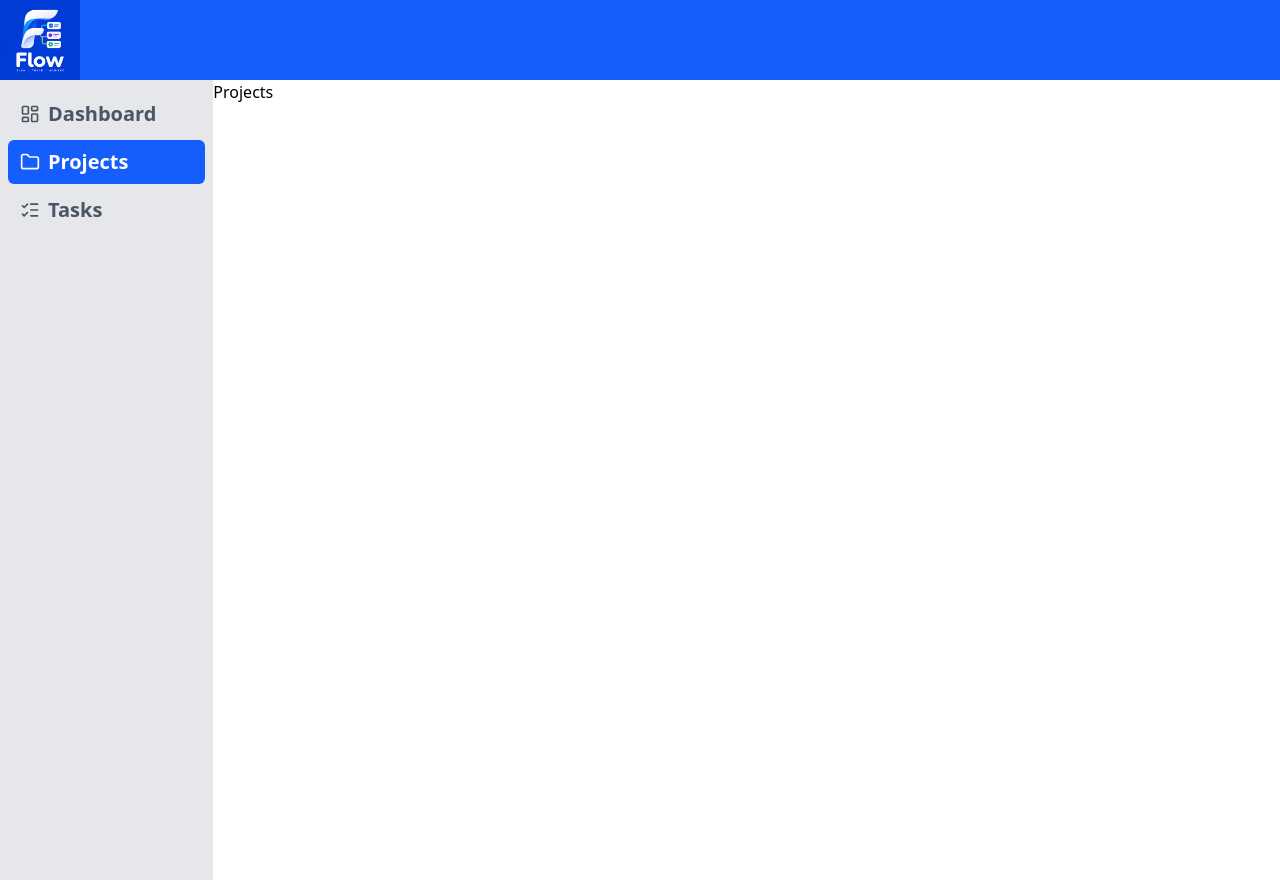
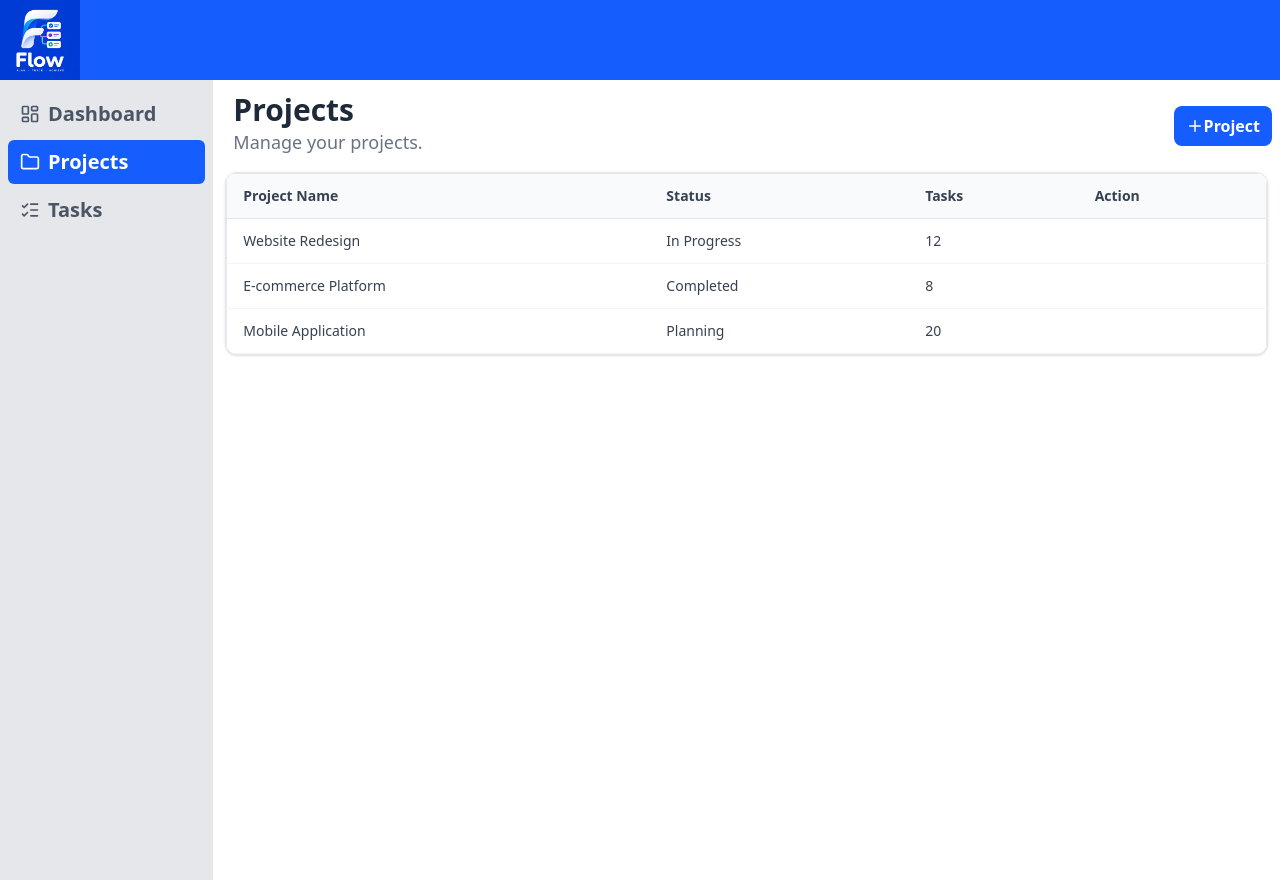
Before and after one commit to MrRohitMI/project-flow, a Next.js app: page /projects in a window 1280 px wide. Built offline with nearby package versions, Linux system fonts and the light colour scheme.

Commit message:
Project Page * Added project page ui * Added project form ui * Added reusable button component * Added reusable modal component * Updated section card component

```diff
--- a/app/(dashboard)/dashboard/page.tsx
+++ b/app/(dashboard)/dashboard/page.tsx
@@ -1,6 +1,6 @@
-import SectionCard from "@/components/section-card";
-import StatCard from "@/components/stat-card";
-import StatusBadge from "@/components/status-badge";
+import SectionCard from "@/components/ui/section-card";
+import StatCard from "@/components/ui/stat-card";
+import StatusBadge from "@/components/ui/status-badge";
 import {
   Check,
   Folder,
--- a/app/(dashboard)/projects/page.tsx
+++ b/app/(dashboard)/projects/page.tsx
@@ -1,3 +1,79 @@
+"use client";
+import ProjectForm from "@/components/project-form";
+import Button from "@/components/ui/button";
+import Modal from "@/components/ui/modal";
+import SectionCard from "@/components/ui/section-card";
+import { Plus } from "lucide-react";
+import { useState } from "react";
+
 export default function ProjectsPage() {
-  return <>Projects</>;
+  const [open, setOpen] = useState(false);
+  const projects = [
+    {
+      id: 1,
+      name: "Website Redesign",
+      status: "In Progress",
+      tasks: 12,
+    },
+    {
+      id: 2,
+      name: "E-commerce Platform ",
+      status: "Completed",
+      tasks: 8,
+    },
+    {
+      id: 3,
+      name: "Mobile Application",
+      status: "Planning",
+      tasks: 20,
+    },
+  ];
+  return (
+    <>
+      <div className="flex items-center justify-between px-2">
+        <section id="project-title" className="mb-4 px-3 pt-3">
+          <h2 className="text-3xl font-bold text-gray-800">Projects</h2>
+          <h4 className="text-lg font-medium text-gray-500">
+            Manage your projects.
+          </h4>
+        </section>
+
+        <Button onClick={() => setOpen(true)}>
+          <Plus size={18} /> Project
+        </Button>
+        <Modal
+          open={open}
+          onClose={() => setOpen(false)}
+          className="w-full max-w-2xl"
+        >
+          <div>
+            <ProjectForm />
+          </div>
+
+        </Modal>
+      </div>
+      <SectionCard id="projects">
+        <table className="app-table">
+          <thead>
+            <tr>
+              <th>Project Name</th>
+              <th>Status</th>
+              <th>Tasks</th>
+              <th>Action</th>
+            </tr>
+          </thead>
+          <tbody>
+            {projects.map((project) => (
+              <tr key={project.id}>
+                <td>{project.name}</td>
+                <td>{project.status}</td>
+                <td>{project.tasks}</td>
+                <td></td>
+              </tr>
+            ))}
+          </tbody>
+        </table>
+      </SectionCard>
+    </>
+  );
 }
--- /dev/null
+++ b/app/actions/project.ts
@@ -0,0 +1,14 @@
+"use server";
+export const createProject = async (formData: FormData) => {
+  const name = formData.get("name");
+  const key = formData.get("key");
+  const description = formData.get("description");
+  const status = formData.get("status");
+  const startDate = formData.get("startDate");
+  const endDate = formData.get("endDate");
+  console.log(name, key, description, status, startDate, endDate);
+  return {
+    success: true,
+    message: "Project received successfully",
+  };
+};
--- /dev/null
+++ b/components/project-form.tsx
@@ -0,0 +1,92 @@
+import { createProject } from "@/app/actions/project";
+import Button from "./ui/button";
+
+export default function ProjectForm() {
+
+  return (
+    <form action={createProject}>
+      <div>
+        <label className="text-md text-gray-600">Project Name</label>
+        <input
+          type="text"
+          id="name"
+          name="name"
+          placeholder="Enter project name"
+          className="w-full rounded-md border border-gray-300 px-3 py-2
+               outline-none focus:border-blue-500 focus:ring-2
+               focus:ring-blue-100 mb-2"
+        />
+      </div>
+
+      <div>
+        <label className="text-md text-gray-600">Project Key</label>
+        <input
+          type="text"
+          id="key"
+          name="key"
+          placeholder="e.g. FLOW"
+          className="w-full rounded-md border border-gray-300 px-3 py-2
+               outline-none focus:border-blue-500 focus:ring-2
+               focus:ring-blue-100 mb-2"
+        />
+      </div>
+
+      <div>
+        <label className="text-md text-gray-600">Description</label>
+        <textarea
+          id="description"
+          name="description"
+          placeholder="Enter project description"
+          rows={4}
+          className="w-full rounded-md border border-gray-300 px-3 py-2
+               outline-none focus:border-blue-500 focus:ring-2
+               focus:ring-blue-100 mb-2"
+        />
+      </div>
+
+      <div>
+        <label className="text-md text-gray-600">Status</label>
+        <select
+          id="status"
+          name="status"
+          className="w-full rounded-md border border-gray-300 px-3 py-2
+               outline-none focus:border-blue-500 focus:ring-2
+               focus:ring-blue-100 mb-2"
+        >
+          <option value="active">Active</option>
+          <option value="completed">Completed</option>
+          <option value="archived">Archived</option>
+        </select>
+      </div>
+
+      <div>
+        <label className="text-md text-gray-600">Start Date</label>
+        <input
+          type="date"
+          id="startDate"
+          name="startDate"
+          className="w-full rounded-md border border-gray-300 px-3 py-2
+               outline-none focus:border-blue-500 focus:ring-2
+               focus:ring-blue-100 mb-2"
+        />
+      </div>
+
+      <div>
+        <label className="text-md text-gray-600">End Date</label>
+        <input
+          type="date"
+          id="endDate"
+          name="endDate"
+          className="w-full rounded-md border border-gray-300 px-3 py-2
+               outline-none focus:border-blue-500 focus:ring-2
+               focus:ring-blue-100 mb-2"
+        />
+      </div>
+
+      <div className="flex justify-end gap-4 mt-4">
+        <Button>Submit</Button>
+        <Button variant="secondary" type="button">Cancel</Button>
+      </div>
+    </form>
+  );
+}
--- /dev/null
+++ b/components/ui/button.tsx
@@ -0,0 +1,37 @@
+import type { ButtonHTMLAttributes } from "react";
+
+type ButtonVariant = "primary" | "secondary" | "danger" | "outline" | "ghost";
+type ButtonPropType = ButtonHTMLAttributes<HTMLButtonElement> & {
+  variant?: ButtonVariant;
+  size?: ButtonSize;
+};
+const baseStyles =
+  "inline-flex items-center justify-center rounded-lg font-bold transition-colors cursor-pointer";
+const variantStyles: Record<ButtonVariant, string> = {
+  primary: "bg-blue-600 text-white hover:bg-blue-700",
+  secondary: "bg-gray-600 text-white hover:bg-gray-700",
+  danger: "bg-red-600 text-white hover:bg-red-700",
+  outline:
+    "border border-blue-600 text-blue-600 hover:bg-blue-600 hover:text-white",
+  ghost: "text-gray-600 hover:bg-gray-100",
+};
+type ButtonSize = "sm" | "md" | "lg";
+const sizeStyles: Record<ButtonSize, string> = {
+  sm: "px-2 py-1 text-sm",
+  md: "px-3 py-2 text-base",
+  lg: "px-4 py-3 text-lg",
+};
+export default function Button({
+  variant = "primary",
+  size = "md",
+  ...props
+}: ButtonPropType) {
+  return (
+    <button
+    {...props}
+      className={`${baseStyles} ${variantStyles[variant]} ${sizeStyles[size]} ${props.className ?? ""}`}
+    >
+      {props.children}
+    </button>
+  );
+}
--- /dev/null
+++ b/components/ui/modal.tsx
@@ -0,0 +1,28 @@
+import { X } from "lucide-react";
+import Button from "./button";
+
+export default function Modal({ open, onClose, children,className = "" }) {
+  return (
+    <div
+      onClick={onClose}
+      className={`fixed inset-0 flex justify-center items-center transition-colors
+        ${open ? "visible bg-black/20" : "invisible"}`}
+    >
+      <div
+        onClick={(e) => e.stopPropagation()}
+        className={`relative bg-white rounded-xl shadow p-6 transition-all
+            ${open ? "scale-100 opacity-100" : "scale-125 opacity-0"} ${className}`}
+      >
+        <Button
+          variant="ghost"
+          size="sm"
+          className="absolute top-2 right-2"
+          onClick={onClose}
+        >
+          <X />
+        </Button>
+        {children}
+      </div>
+    </div>
+  );
+}
--- a/components/section-card.tsx
+++ b/components/ui/section-card.tsx
@@ -1,8 +1,8 @@
 import type { ReactNode } from "react";
 
 type SectionCardProps = {
-  id: string;
-  title: string;
+  id?: string;
+  title?: string;
   children: ReactNode;
 };
 export default function SectionCard({ id, title, children }: SectionCardProps) {
@@ -11,9 +11,12 @@ export default function SectionCard({ id, title, children }: SectionCardProps) {
       id={id}
       className="mx-3 mb-6 overflow-hidden rounded-xl border border-gray-200 bg-white shadow-sm"
     >
-      <h3 className="border-b border-gray-200 px-4 py-3 text-lg font-bold">
-        {title}
-      </h3>
+      {title && (
+        <h3 className="border-b border-gray-200 px-4 py-3 text-lg font-bold">
+          {title}
+        </h3>
+      )}
+
       {children}
     </section>
   );
```
Also changed, not shown: components/ui/stat-card.tsx (renamed from components/stat-card.tsx), components/ui/status-badge.tsx (renamed from components/status-badge.tsx).
